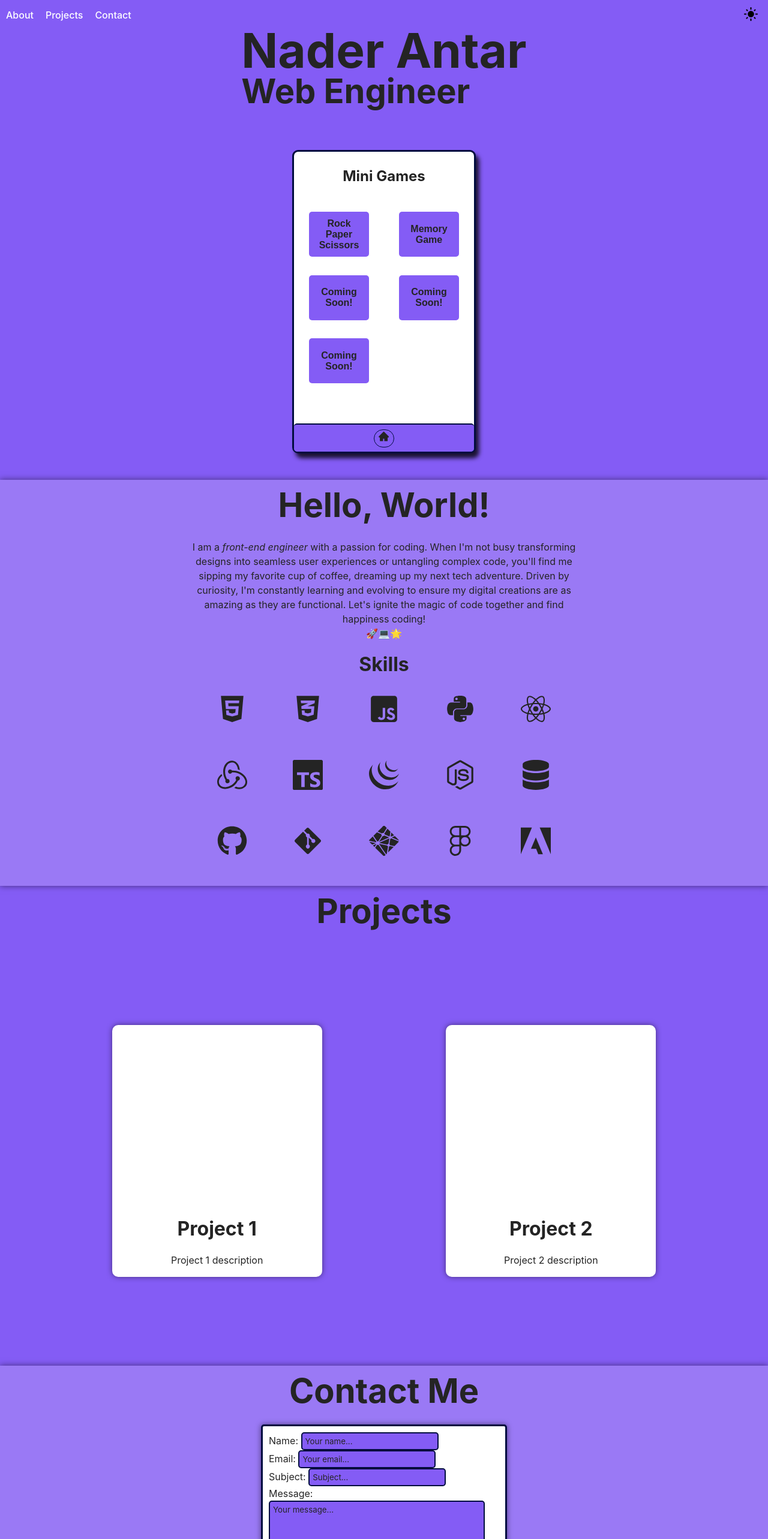
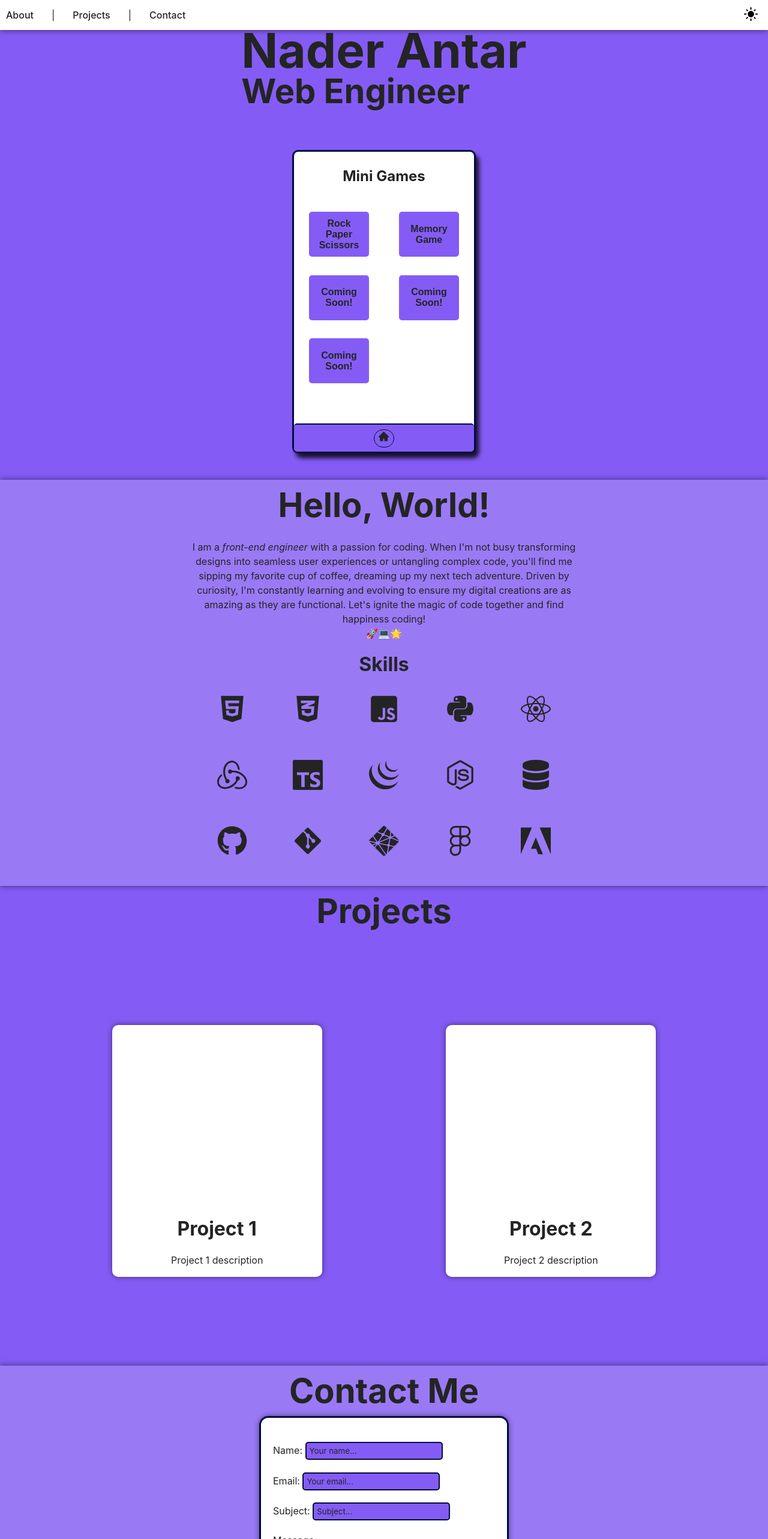
Before and after one commit to nadocodes/nader-antar, a React (Vite) app: page / in a window 1280 px wide. Shown: the top 2566 px of the page at 60% size. Built offline with nearby package versions, Linux system fonts and the light colour scheme.

Commit message:
updated navbar look by adding secondary bg colorway

```diff
--- a/src/components/Contact/Contact.css
+++ b/src/components/Contact/Contact.css
@@ -10,12 +10,13 @@
     flex-direction: column;
     align-items: flex-start;
     justify-content: space-evenly;
-    width: 30%;
+    height: 450px;
+    width: 370px;
     margin: auto;
-    padding: 10px;
+    padding: 20px;
     background-color: var(--secondary-bg-color);
     border: 3px solid var(--border-color);
-    border-radius: 5px;
+    border-radius: 15px;
     box-shadow: 0 0 10px rgba(0, 0, 0, 0.5);
 }
 
@@ -72,7 +73,7 @@
     color: yellow;
 }
 
-@media screen and (max-width: 430px) {
+@media screen and (max-width: 768px) {
     .ContactForm {
         width: 90%;
     }
--- a/src/components/NavBar/NavBar.css
+++ b/src/components/NavBar/NavBar.css
@@ -6,18 +6,27 @@ nav {
     top: 0;
     width: 100%;
     z-index: 100;
+    background-color: var(--secondary-bg-color);
+    box-shadow: 0 0 10px rgba(0, 0, 0, 0.6);
 }
 
 nav a {
     text-decoration: none;
+    color: var(--text-color);
+}
+
+nav a:hover {
+    color: var(--primary-bg-color);
+    scale: 1.5;
 }
 
 nav ul {
     display: flex;
+    flex-direction: row;
     list-style: none;
     margin: 10px;
     padding: 0;
-    gap: 20px;
+    gap: 30px;
 }
 
 .ThemeButton {
--- a/src/components/NavBar/NavBar.tsx
+++ b/src/components/NavBar/NavBar.tsx
@@ -9,8 +9,8 @@ function NavBar(props: { toggleTheme: () => void } & { theme: string }){
     <div>
         <nav>
             <ul>
-                <li><a href="#about">About</a></li>
-                <li><a href="#projects">Projects</a></li>
+                <li><a href="#about">About</a></li> |
+                <li><a href="#projects">Projects</a></li> |
                 <li><a href="#contact">Contact</a></li>
             </ul>
             <button className='ThemeButton' onClick={toggleTheme} aria-label='Toggle Theme Button'><img alt='Theme Toggle Icon' src={theme === 'dark' ? LightButton : DarkButton} /></button>
```
